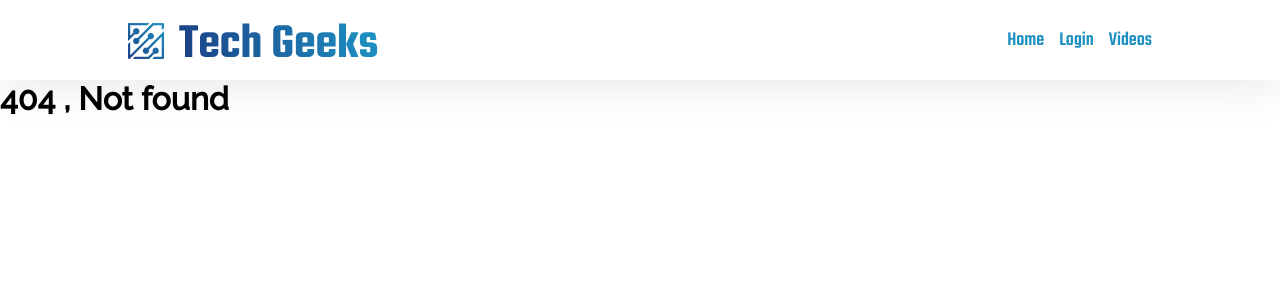
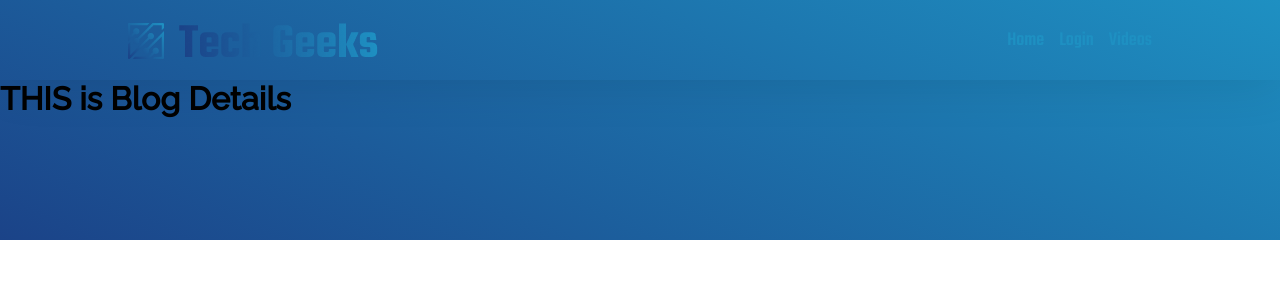
Before and after one commit to MirzaAyon/blog-website-react-router, a React (Create React App) app: page /blog/1 in a window 1280 px wide. Before the commit this address had no page. Shown: the top 300 px of the page. Built offline with nearby package versions, Linux system fonts and the light colour scheme.

Commit message:
Blog details showing using dynamic routes

```diff
--- a/src/App.js
+++ b/src/App.js
@@ -6,6 +6,7 @@ import Home from "./Components/Home/Home"
 import Videos from './Components/Videos/Videos'
 import Login from './Components/Login/Login'
 import NotFound from "./Components/NotFound/NotFound";
+import BlogDetails from "./Components/BlogDetails/BlogDetails";
 
 export const BlogContext = createContext();
 
@@ -17,6 +18,7 @@ function App() {
         <Route path="/" element={<Home></Home>}></Route>
         <Route path="/videos" element={<Videos></Videos>}></Route>
         <Route path="/login" element={<Login></Login>}></Route>
+        <Route path="/blog/:id" element={<BlogDetails></BlogDetails>}></Route>
         <Route path="*" element={<NotFound></NotFound>}></Route>
       </Routes>
     </>
--- a/src/Components/BlogDetails/BlogDetails.js
+++ b/src/Components/BlogDetails/BlogDetails.js
@@ -7,7 +7,7 @@ const BlogDetails = () => {
   return (
     <>
       <div className='header-gradient' />
-
+      <h1>THIS is Blog Details</h1>
       {/* <div>
         <button className='back-button'>
           <BsChevronLeft />
```
